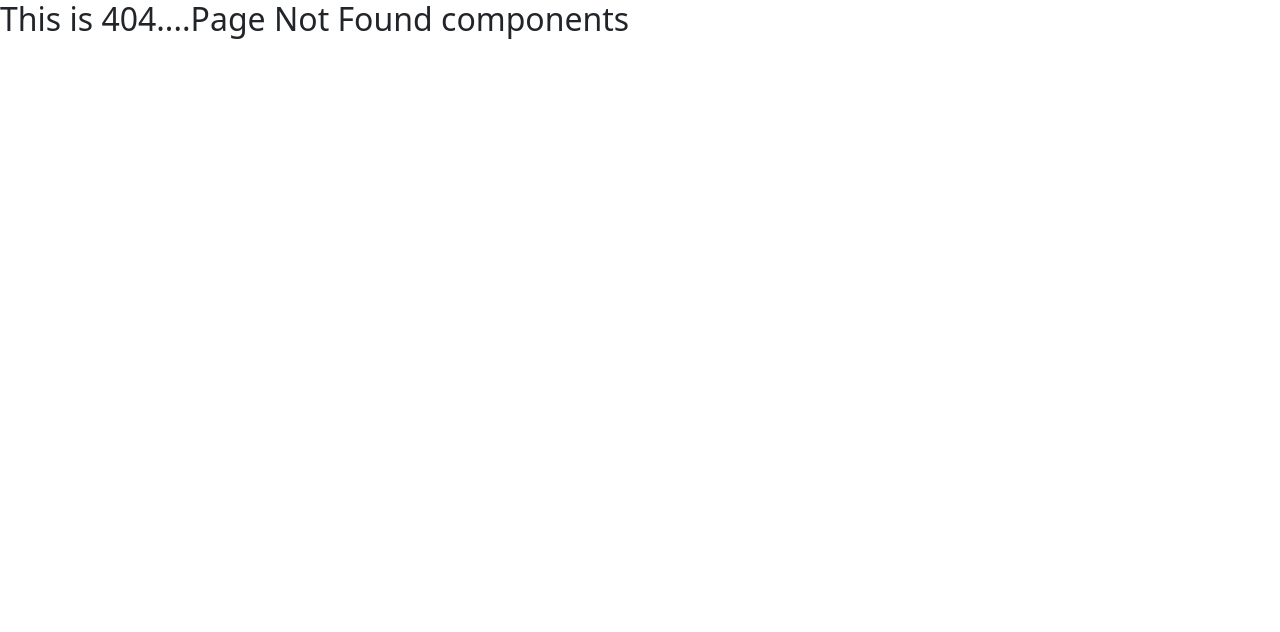
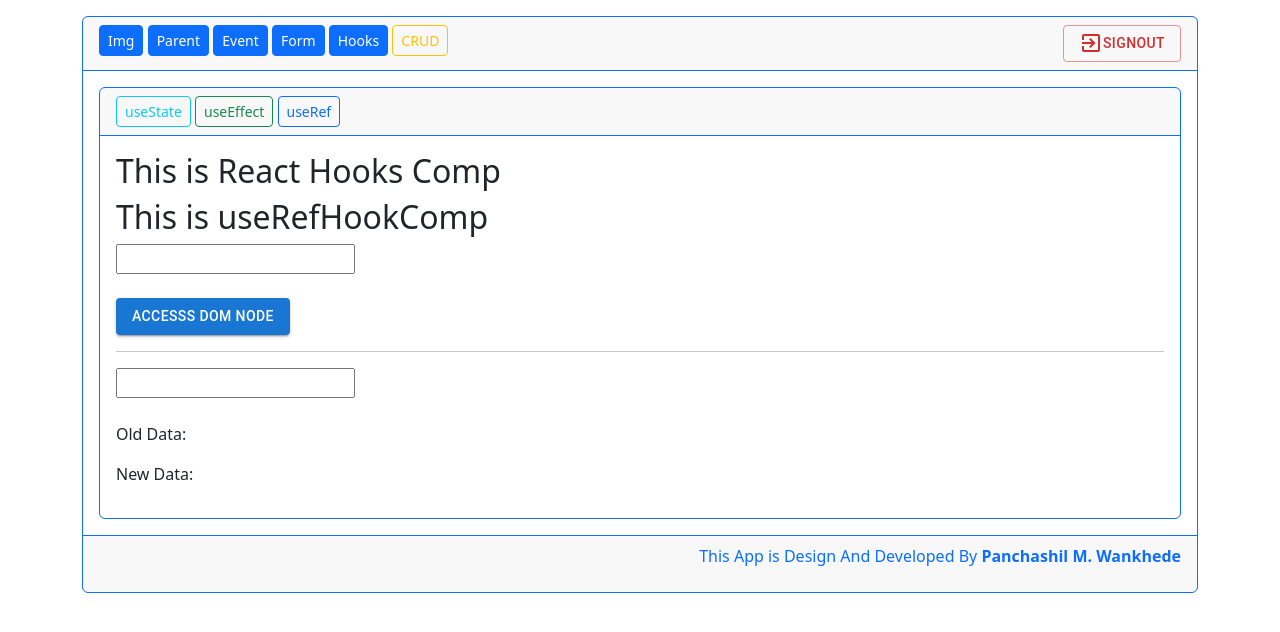
Before and after one commit to Panchashil/OpteamixReact, a React (Create React App) app: page /maindashboard/hooks/useref in a window 1280 px wide. Before the commit this address had no page. Shown: the top 632 px of the page. Built offline with nearby package versions, Linux system fonts and the light colour scheme; sample sign-in values are in the browser's storage.

Commit message:
code for 16 and 19 august

```diff
--- a/src/CRUD/ProductAddComp.js
+++ b/src/CRUD/ProductAddComp.js
@@ -13,6 +13,7 @@ const ProductAddComp = () => {
   const inputChnageHandler = (event)=>{
       setProducts({...products,[event.target.name]:event.target.value})
   }
+
 const addProduct = (event)=>{
 event.preventDefault();
 // console.log(products);
--- a/src/CRUD/ProductEditComp.js
+++ b/src/CRUD/ProductEditComp.js
@@ -1,9 +1,59 @@
-import React from 'react'
+import axios from 'axios';
+import React, { useEffect ,useState} from 'react';
+import { useNavigate ,useParams} from 'react-router-dom';
 
 const ProductEditComp = () => {
+   const {id} = useParams();
+    const nav = useNavigate();
+
+    const [products,setProducts]  = useState({
+        id:'',
+        name:'',
+        price:'',
+        company:''
+      })
+
+ useEffect(()=>{
+    axios.get(`http://localhost:8888/products/${id}`).then((res)=>{
+        // console.log(res.data);
+        setProducts(res.data);
+    }).catch((error)=>{})
+ },[]);
+
+ const inputChnageHandler = (event)=>{
+    setProducts({...products,[event.target.name]:event.target.value})
+}
+
+const addProduct = (event)=>{
+    event.preventDefault();
+    axios.put(`http://localhost:8888/products/${id}`,products).then(()=>{
+        window.alert("Product Updated Successfully");
+        nav("/maindashboard/productdash");
+    }).catch((error)=>{})
+    }
+
     return (
         <div>
             <h2>This is Product Edit components</h2>
+            <div className='row'>
+                <div className='col-sm-3'></div>
+                <div className='col-sm-6'>
+
+                 <form onSubmit={addProduct}>
+                    <input type='text' name='name' onChange={inputChnageHandler} value={products.name}
+                    className='form-control'placeholder='enter product name'  /> <br />
+                    <input type='text' name='price' onChange={inputChnageHandler} value={products.price}
+                    className='form-control'placeholder='enter product price'  /> <br />
+                    <input type='text' name='company' onChange={inputChnageHandler} value={products.company}
+                    className='form-control'placeholder='enter product compony'  /> <br />
+
+                   <button type='submit' className='btn btn-primary mt-2'>Add product</button>
+                 </form>
+
+                </div>
+                <div className='col-sm-3'></div>
+           </div>
+
         </div>
     )
 }
--- a/src/Hooks/ReactHooksComp.js
+++ b/src/Hooks/ReactHooksComp.js
@@ -7,7 +7,8 @@ const ReactHooksComp = () => {
       <div className="card border-primary">
         <div className="card-header border-primary">
           <Link to="usestate" className="btn btn-outline-info btn-sm">useState</Link>{" "}
-          <Link to="useeffect" className="btn btn-outline-success btn-sm">useEffect</Link>
+          <Link to="useeffect" className="btn btn-outline-success btn-sm">useEffect</Link>{" "}
+          <Link to="useref" className="btn btn-outline-primary btn-sm">useRef</Link>{" "}
         </div>
         <div className="card-body border-primary">
           <h2>This is React Hooks Comp</h2>
--- /dev/null
+++ b/src/Hooks/UseRefHookComp.js
@@ -0,0 +1,41 @@
+import { Button } from '@mui/material';
+import React, { useEffect, useRef, useState } from 'react';
+
+const UseRefHookComp = () => {
+         const inputRef = useRef();
+         const prevData = useRef('');
+         const [inputData,setInputData] = useState('')
+
+         const accessDomNode = ()=>{
+            inputRef.current.focus();
+            // console.log(inputRef.current.value);
+            window.alert(inputRef.current.value)
+         }
+
+         const inputChangehandler =(event)=>{
+            setInputData(event.target.value);
+         }
+         useEffect(()=>{
+          prevData.current =inputData;
+         },[inputData]);
+
+    return (
+        <div>
+            <h2>This is useRefHookComp</h2>
+            <form>
+                <input type='text' name="txt1" ref={inputRef} /> <br/><br/>
+                <Button variant='contained' onClick={()=>accessDomNode()}>Accesss DOM Node</Button>
+            </form>
+            <hr />
+
+         <form>
+          <input type='text' name="txt2" value={inputData}  onChange={inputChangehandler}/> <br/><br/>
+         </form>
+       <p>Old Data:<strong>{prevData.current}</strong></p>
+       <p>New Data:<strong>{inputData}</strong></p>
+
+        </div>
+    )
+}
+
+export default UseRefHookComp
--- /dev/null
+++ b/src/MainRouting/ProtectedRouteComp.js
@@ -0,0 +1,21 @@
+import React, { useEffect } from 'react';
+import { useNavigate } from 'react-router-dom';
+
+const ProtectedRouteComp = ({Component}) => {
+const nav = useNavigate();
+// const {Component} = props;
+
+useEffect(()=>{
+       if(!sessionStorage.getItem("user")){
+              nav('/');
+       }
+},[]);
+
+    return (
+        <div>
+            <Component></Component>
+        </div>
+    )
+}
+
+export default ProtectedRouteComp
--- a/src/MainRouting/routing.js
+++ b/src/MainRouting/routing.js
@@ -1,3 +1,4 @@
+import React from "react";
 import { createBrowserRouter } from "react-router-dom";
 import LoginComp from '../layout/LoginComp';
 import PageNotFoundComp from '../layout/PageNotFoundComp';
@@ -10,9 +11,12 @@ import FormValComp from "../components/FormValComp";
 import ReactHooksComp from "../Hooks/ReactHooksComp";
 import UseStateHookComp from "../Hooks/UseStateHookComp";
 import UseEffectHookComp from "../Hooks/UseEffectHookComp";
-import ProductDashComp from "../CRUD/ProductDashComp";
 import ProductAddComp from "../CRUD/ProductAddComp";
 import ProductEditComp from "../CRUD/ProductEditComp";
+import ProtectedRouteComp from "./ProtectedRouteComp";
+import UseRefHookComp from "../Hooks/UseRefHookComp";
+// loazy loading
+const ProductDashCompLazyLoad = React.lazy(()=>import('../CRUD/ProductDashComp'));
 
 const router = createBrowserRouter([
 //    default routing
@@ -21,13 +25,18 @@ const router = createBrowserRouter([
     {path:"login",element:<LoginComp/>},
 
     // child routing
-    {path:"maindashboard",element:<MainDashboardComp/>,children:[
+    // {path:"maindashboard",element:<MainDashboardComp/>,children:[
+    {path:"maindashboard",element:<ProtectedRouteComp  Component={MainDashboardComp}/>,children:[
         {path:"",element:<MyImagesComp/>},
         {path:"images",element:<MyImagesComp/>},
         {path:"parent",element:<ParentComp/>},
         {path:"event",element:<MyEventComp />},
         {path:"form",element:<FormValComp/>},
-        {path:"productdash",element:<ProductDashComp/>},
+        // {path:"productdash",element:<ProductDashComp/>},
+        {path:"productdash",element:<React.Suspense>
+            <ProductDashCompLazyLoad />
+        </React.Suspense>},
+
         {path:"productadd",element:<ProductAddComp/>},
         {path:"productedit/:id",element:<ProductEditComp />},
           //parameterize routing
@@ -35,7 +44,8 @@ const router = createBrowserRouter([
 
        {path:"hooks",element:<ReactHooksComp/>,children:[
         {path:"usestate",element:<UseStateHookComp/>},
-        {path:"useeffect",element:<UseEffectHookComp/>}
+        {path:"useeffect",element:<UseEffectHookComp/>},
+        {path:"useref",element:<UseRefHookComp />}
        ]}
 
     ]},
--- a/src/layout/LoginComp.js
+++ b/src/layout/LoginComp.js
@@ -1,20 +1,34 @@
-import React from 'react';
+import React, { useState } from 'react';
 import {Avatar,Button,CssBaseline,TextField,FormControlLabel,Checkbox,Link,Paper,Box,Grid,Typography,createTheme,ThemeProvider} from '@mui/material';
 import LockOutlinedIcon from '@mui/icons-material/LockOutlined';
 import staticdata from '../shared/constant/constantData';
-
+import axios from 'axios';
+import { useNavigate } from 'react-router-dom';
 
 const defaultTheme = createTheme();
 
 const LoginComp = () => {
+      const nav = useNavigate()
+  const [users,setUsers] = useState([]);
 
     const handleSubmit = (event) => {
         event.preventDefault();
         const data = new FormData(event.currentTarget);
-        console.log({
-          email: data.get('email'),
-          password: data.get('password'),
-        });
+        let  email= data.get('email');
+        let  password=data.get('password');
+
+        axios.get("http://localhost:8888/users").then((res)=>{
+          // console.log(res.data);
+          setUsers(res.data);
+          const currentUser = users.filter((val)=> val.uid===email && val.upass===password);
+          if(currentUser.length > 0){
+               sessionStorage.setItem("user",email);
+            nav("/maindashboard");
+          }else{
+            window.alert("Wrong Credential");
+          }
+
+        }).catch((error)=>{})
       };
 
 
--- a/src/layout/NavComp.js
+++ b/src/layout/NavComp.js
@@ -1,7 +1,17 @@
+import { Button } from '@mui/material'
 import React,{Fragment} from 'react'
-import { Link } from 'react-router-dom'
+import { Link,useNavigate } from 'react-router-dom'
+import ExitToAppIcon from '@mui/icons-material/ExitToApp';
 
 const NavComp = () => {
+   const nav = useNavigate();
+
+    const singOut = ()=>{
+       if(window.confirm(`Are you sure to SignOut`)){
+           sessionStorage.clear();
+          nav('/');
+       }
+    }
     return (
         // <React.Fragment className="txt">
         <Fragment className="txt">
@@ -12,6 +22,10 @@ const NavComp = () => {
             <Link to="form" className='btn btn-primary btn-sm'>Form</Link>{" "}
             <Link to="hooks" className='btn btn-primary btn-sm'>Hooks</Link>{" "}
             <Link to="productdash" className='btn btn-outline-warning btn-sm'>CRUD</Link>{" "}
+            {/* sign out button  */}
+            <Button variant="outlined" onClick={()=>singOut()} color="error" style={{"float":"right"}}>
+               <ExitToAppIcon></ExitToAppIcon> SignOut
+            </Button>
         </Fragment>
         // </React.Fragment>
     )
--- a/src/shared/database/db.json
+++ b/src/shared/database/db.json
@@ -37,9 +37,9 @@
       "company": "Dell"
     },
     {
-      "name": "test",
-      "price": "5000",
-      "company": "test",
+      "name": "test123",
+      "price": "8000",
+      "company": "test123",
       "id": 9
     },
     {
```
Also changed, not shown: angular.txt.
